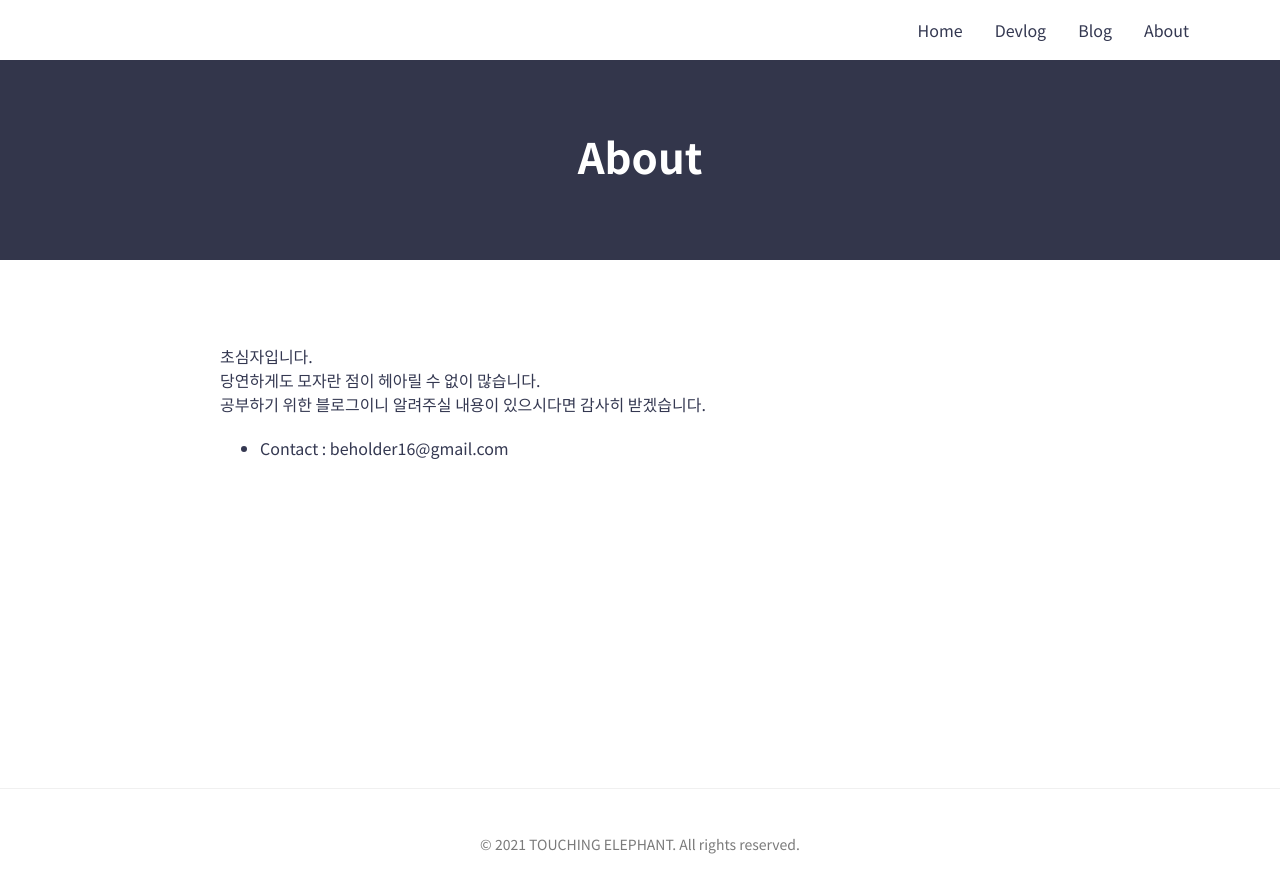
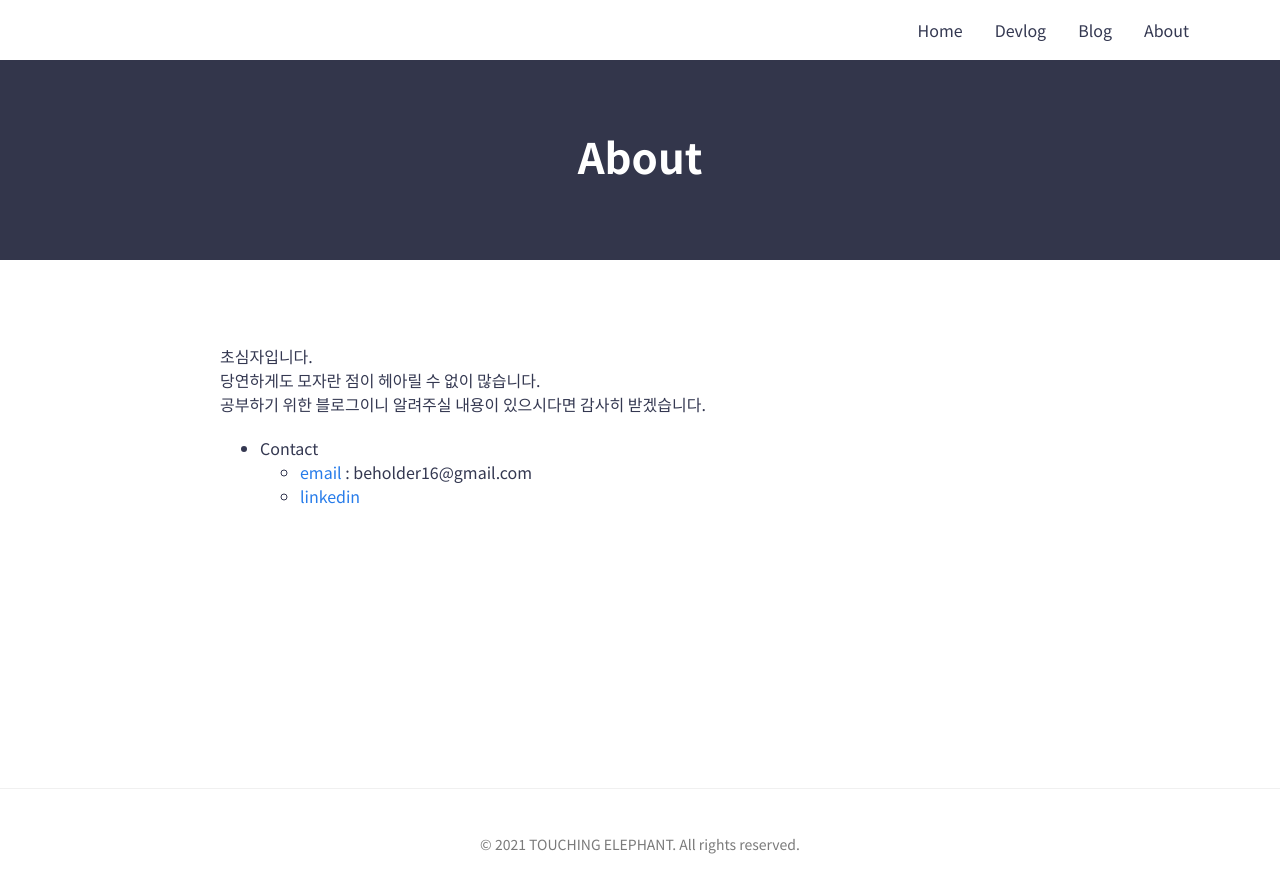
Before and after one commit to mokpolar/mokpolar.github.io, a Jekyll site: the page built from about.md, in a window 1280 px wide. Shown: the top 893 px of the page. Built offline with Jekyll 4.4.1, drawn with Linux system fonts in a browser that asks for light colours.

Commit message:
Update about.md

```diff
--- a/about.md
+++ b/about.md
@@ -9,4 +9,6 @@ permalink: /about/
 당연하게도 모자란 점이 헤아릴 수 없이 많습니다.
 공부하기 위한 블로그이니 알려주실 내용이 있으시다면 감사히 받겠습니다.
 
-* Contact : beholder16@gmail.com
+* Contact
+    * [email](beholder16@gmail.com) : beholder16@gmail.com
+    * [linkedin](https://www.linkedin.com/in/%EC%A3%BC%EC%98%81-%EC%A0%95-0a5523111/)
```
